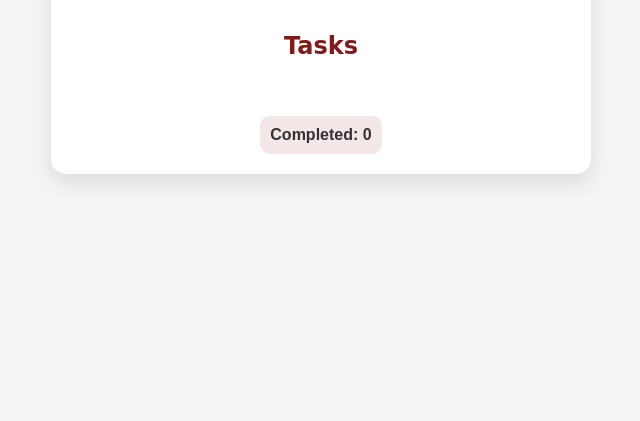
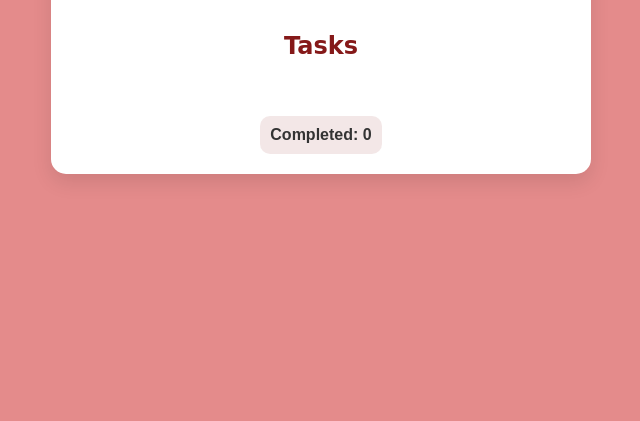
Before and after one commit to amandamurrizi/CS326-Semester-Project, a plain HTML site: page frontend/to-do-list.html in a window 1280 px wide. Shown: the part 379-800 px from the top of the page, without its empty margins (319-959 px from the left). Drawn offline with Linux system fonts and the light colour scheme.

Commit message:
Added new background colour for better look

```diff
--- a/frontend/td-list.css
+++ b/frontend/td-list.css
@@ -2,7 +2,7 @@
 body {
     font-family: 'Poppins', sans-serif;
     text-align: center;
-    background: #f4f4f4;
+    background: #e48b8b;
     color: #333;
     display: flex;
     justify-content: center;
```
